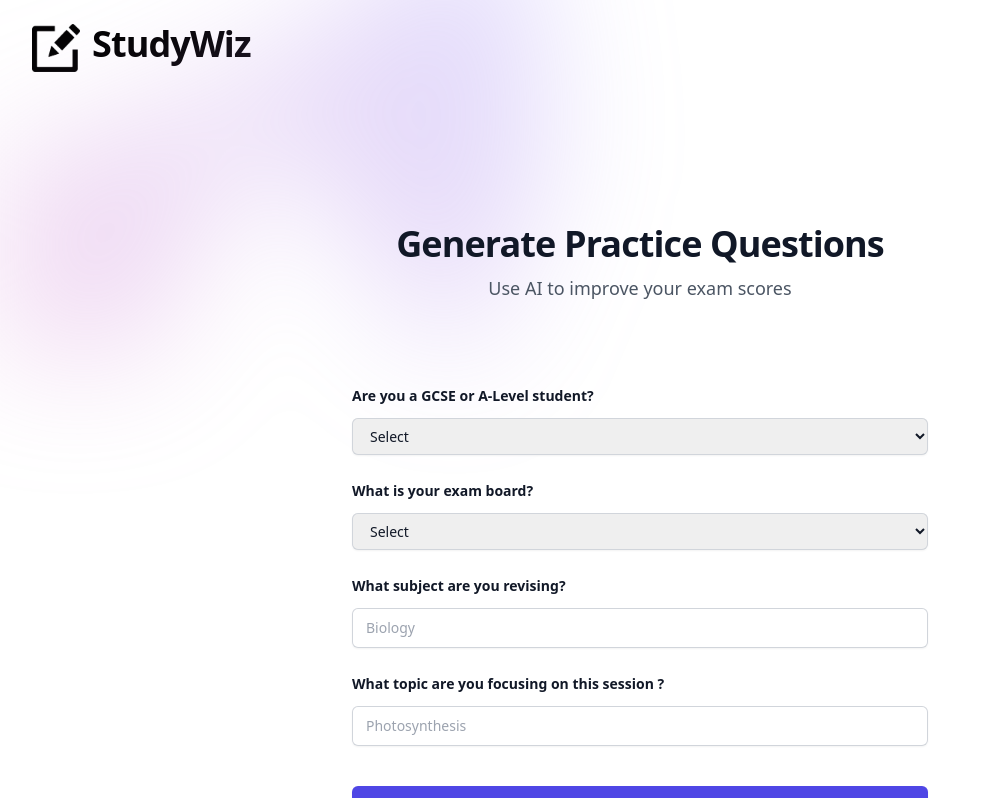
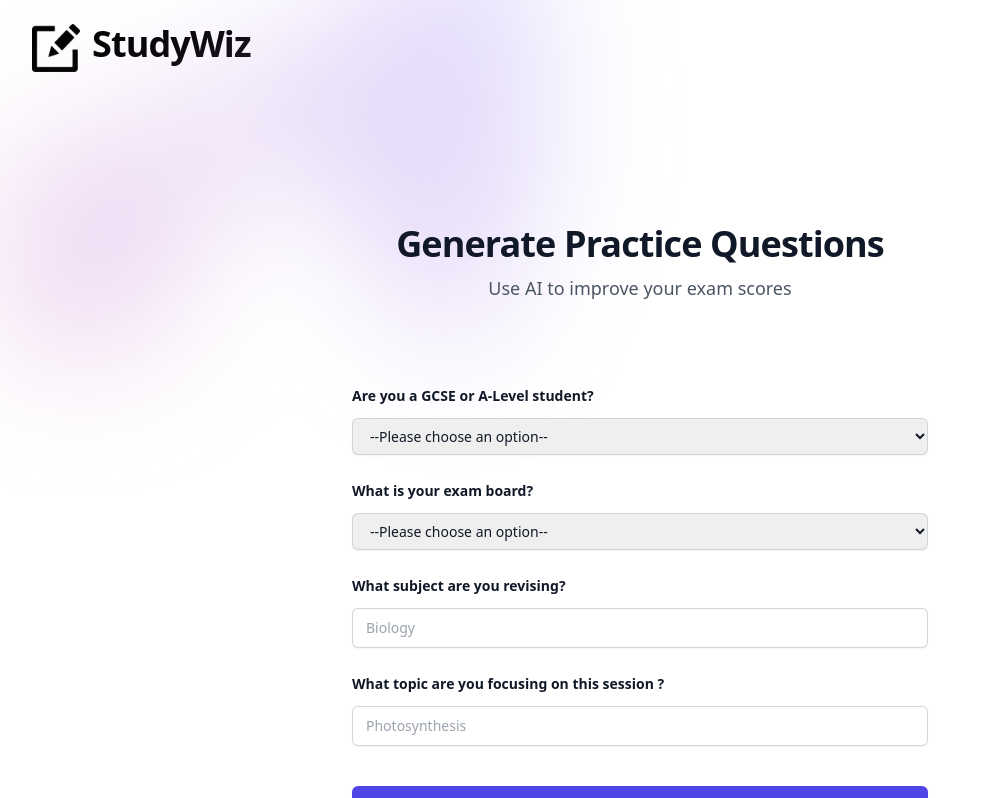
Before and after one commit to ThisIsRahmat/studywiz, a Next.js app in the folder frontend/: page / in a window 1280 px wide. Shown: the top 798 px of the page, without its empty margins (0-991 px from the left). Built offline with nearby package versions, Linux system fonts and the light colour scheme.

Commit message:
Update Form.jsx
changed option from select to   <option>--Please choose an option--</option>

```diff
--- a/frontend/components/ui/Form.jsx
+++ b/frontend/components/ui/Form.jsx
@@ -98,7 +98,7 @@ export default function TestForm() {
                   name="qualification"
                   className="block w-full rounded-md border-0 px-3.5 py-2 text-gray-900 shadow-sm ring-1 ring-inset ring-gray-300 placeholder:text-gray-400 focus:ring-2 focus:ring-inset focus:ring-indigo-600 sm:text-sm sm:leading-6">
                 value={formValues.qualification}
-                <option>Select</option>
+                 <option>--Please choose an option--</option>
                   <option>GCSE</option>
                   <option>A-Level</option>
 
@@ -117,7 +117,7 @@ export default function TestForm() {
                   name="exam_board"
                   className="block w-full rounded-md border-0 px-3.5 py-2 text-gray-900 shadow-sm ring-1 ring-inset ring-gray-300 placeholder:text-gray-400 focus:ring-2 focus:ring-inset focus:ring-indigo-600 sm:text-sm sm:leading-6">
 
-                <option>Select</option>
+                  <option>--Please choose an option--</option>
                   <option>AQA</option>
                   <option>Edexcel</option>
                   <option>OCR</option>
```
